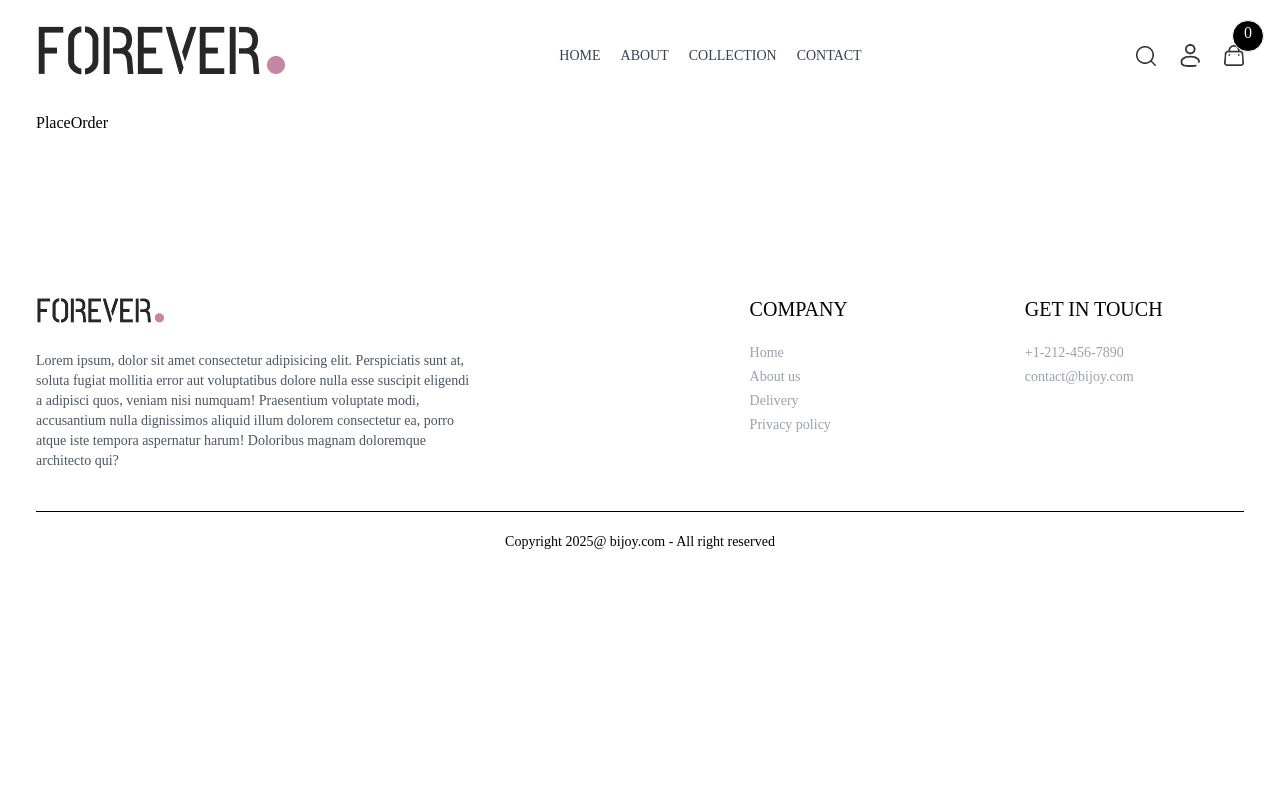
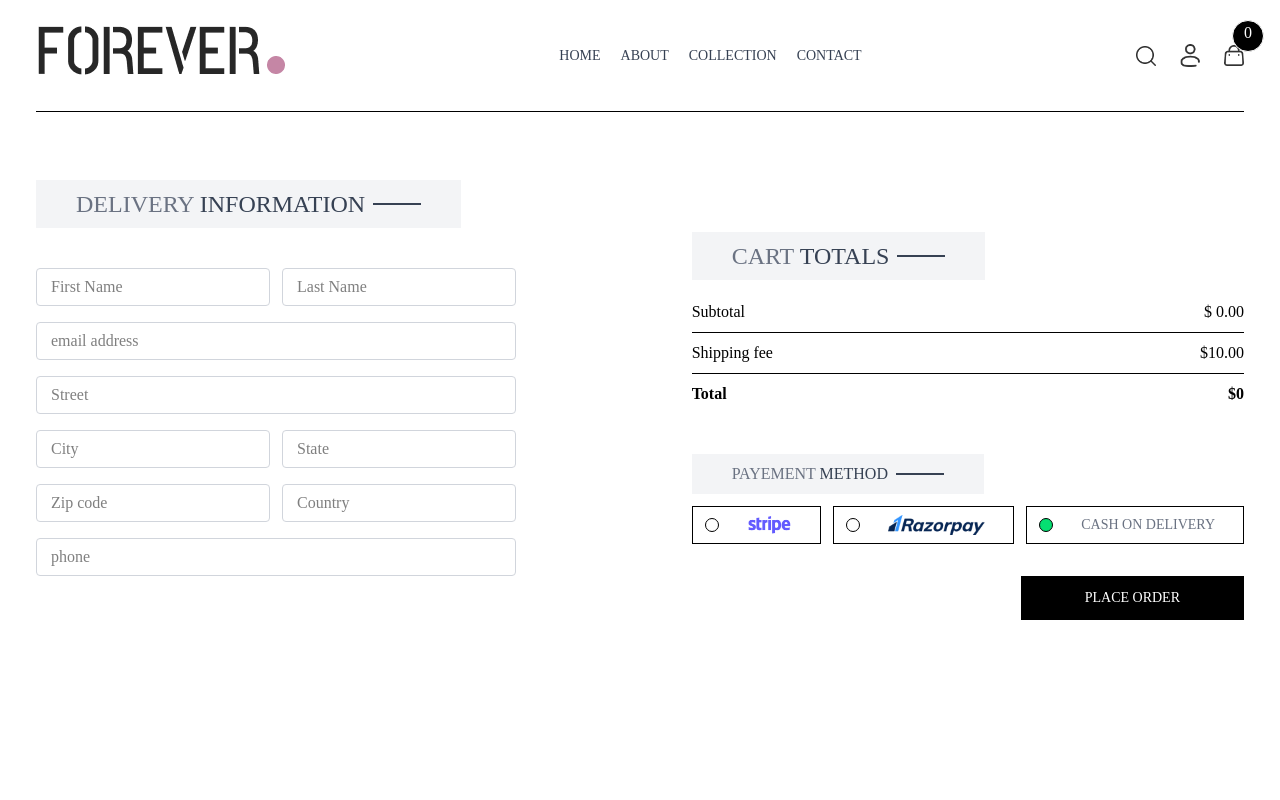
Before and after one commit to Zohirul-Islam/fashionshop, a React (Vite) app in the folder frontend/: page /place-orders in a window 1280 px wide. Shown: the top 800 px of the page. Built offline with nearby package versions, Linux system fonts and the light colour scheme.

Commit message:
cart section done

```diff
--- a/frontend/package.json
+++ b/frontend/package.json
@@ -1,16 +1,13 @@
 {
   "name": "frontend",
   "private": true,
-  "homepage": "https://github.com/Zohirul-Islam/fashonshop.git",
   "version": "0.0.0",
   "type": "module",
   "scripts": {
     "dev": "vite",
     "build": "vite build",
     "lint": "eslint .",
-    "preview": "vite preview",
-    "predeploy": "npm run build",
-    "deploy": "gh-pages -d build"
+    "preview": "vite preview"
   },
   "dependencies": {
     "@tailwindcss/vite": "^4.1.11",
--- /dev/null
+++ b/frontend/src/components/CartTotal.jsx
@@ -0,0 +1,32 @@
+import React, { useContext } from 'react'
+import { shopContext } from '../context/Shopcontext'
+import Title from './Title';
+
+const CartTotal = () => {
+    const {currency,delivery_fee,getCartAmount} = useContext(shopContext);
+  return (
+    <div className='w-full'>
+        <div className='text-2xl'>
+            <Title txt1={'CART'} txt2={'TOTALS'}/>
+        </div>
+        <div className="flex flex-col gap-2 mt-2">
+            <div className="flex justify-between">
+                <p>Subtotal</p>
+                <p>{currency} {getCartAmount()}.00</p>
+            </div>
+            <hr />
+            <div className="flex justify-between">
+                <p>Shipping fee</p>
+                <p>{currency}{delivery_fee}.00</p>
+            </div>
+            <hr />
+            <div className='flex justify-between'>
+                <b>Total</b>
+                <b>{currency}{getCartAmount() === 0 ? 0 : getCartAmount() + delivery_fee}</b>
+            </div>
+        </div>
+    </div>
+  )
+}
+
+export default CartTotal
--- a/frontend/src/components/Title.jsx
+++ b/frontend/src/components/Title.jsx
@@ -5,6 +5,7 @@
     <div className='inline-flex items-center gap-2 mb-3 bg-gray-100 px-10 py-2'>
         <p className='text-gray-500'>{txt1} <span className='text-gray-700 font-medium'>{txt2}</span></p>
         <p className='w-8 sm:w-12 h-[1px] sm:h-[2px] bg-gray-700'></p>
+
     </div>
   )
 }
--- a/frontend/src/context/Shopcontext.jsx
+++ b/frontend/src/context/Shopcontext.jsx
@@ -1,15 +1,17 @@
 import { createContext, useEffect, useState } from "react";
 import { products } from "../assets/assets";
 import { toast } from "react-toastify";
+import { useNavigate } from "react-router-dom";
 export const shopContext = createContext();
 
-const ShopContextProvider = ({children}) =>{
-    const currency = '$';
+const ShopContextProvider = ({ children }) => {
+  const currency = "$";
 
   const delivery_fee = 10;
-    const [search,setSerch] = useState('');
-    const [showSearch,setShowSerch] = useState(false);
-    const [cartItem,setCartItem] = useState({});
+  const [search, setSerch] = useState("");
+  const [showSearch, setShowSerch] = useState(false);
+  const [cartItem, setCartItem] = useState({});
+  const navigate = useNavigate()
 
   const addToCart = async (itemId, size) => {
     // Check if size is selected
@@ -48,18 +50,47 @@
     }
     return totalCount;
   };
+  const updateQuantity = async (itemId, size, quantity) => {
+    let cartData = structuredClone(cartItem);
+    cartData[itemId][size] = quantity;
+    setCartItem(cartData);
+  };
+  const getCartAmount = () =>{
+    let totalAmout = 0;
+    for(const items in cartItem){
+        let productIfo = products.find(product=>product._id === items);
+        for(const item in cartItem[items]){
+            try {
+              if (cartItem[items][item] > 0) {
+                totalAmout += productIfo.price * cartItem[items][item]
+              }
+            } catch (error) {
 
-useEffect(()=>{
-    console.log(getCartCount());
-})
-   const value = {
-        products,currency,delivery_fee,search,setSerch,showSearch,setShowSerch,cartItem,addToCart,getCartCount
+            }
+        }
+    }
+    return totalAmout
   }
 
-    return (
-        <shopContext.Provider value={value}>
-            {children}
-        </shopContext.Provider>
-    )
-}
-export default ShopContextProvider
+  useEffect(() => {
+    console.log(getCartCount());
+  });
+  const value = {
+    products,
+    currency,
+    delivery_fee,
+    search,
+    setSerch,
+    showSearch,
+    setShowSerch,
+    cartItem,
+    addToCart,
+    getCartCount,
+    updateQuantity,
+    getCartAmount,
+    navigate
+  };
+
+  return <shopContext.Provider value={value}>{children}</shopContext.Provider>;
+};
+export default ShopContextProvider;
--- a/frontend/src/pages/Cart.jsx
+++ b/frontend/src/pages/Cart.jsx
@@ -1,8 +1,69 @@
-import React from 'react'
+import { useContext, useEffect, useState } from "react"
+import { shopContext } from "../context/Shopcontext"
+import Title from "../components/Title";
+import { assets } from "../assets/assets";
+import CartTotal from "../components/CartTotal";
 
 const Cart = () => {
+const { products, currency, cartItem,updateQuantity,navigate } = useContext(shopContext);
+const [cartData, setCartData] = useState([]);
+
+useEffect(() => {
+  const tempData = [];
+
+  for (const itemId in cartItem) {
+    for (const size in cartItem[itemId]) {
+      const quantity = cartItem[itemId][size];
+      if (quantity > 0) {
+        tempData.push({
+          _id: itemId,
+          size: size,
+          quantity: quantity
+        });
+      }
+    }
+  }
+
+  setCartData(tempData); // ✅ update the state
+}, [cartItem]); // ✅ Add cartItem as dependency
+
   return (
-    <div>Cart</div>
+    <div className="border-t pt-14">
+      <div className="text-2xl mb-3">
+        <Title txt1={'Your'} txt2={'Cart'}/>
+      </div>
+      <div>
+        {
+          cartData.map((item,index)=>{
+            const productData = products.find((product)=>product._id === item._id );
+            return (
+              <div key={index} className="py-4 border-t border-b text-gray-700 grid grid-cols-[4fr_0.5fr_0.5fr] sm:grid-cols-[4fr_2fr_0.5fr] items-center gap-4">
+                  <div className="flex items-start gap-6">
+                    <img src={productData.image[0]} className="w-16 sm:w-20" alt="" />
+                    <div>
+                      <p className="text-xs sm:text-lg font-medium">{productData.name}</p>
+                      <div className="flex items-center gap-5 mt-2">
+                          <p>{currency}{productData.price}</p>
+                          <p className="px-2 sm:px-3 sm:py-1 border bg-slate-50">{item.size}</p>
+                      </div>
+                    </div>
+                  </div>
+                  <input onChange={(e)=>e.target.value === '' || e.target.value === '0' ? null :updateQuantity(item._id,item.size,Number(e.target.value))} className="border max-10 sm:max-w-20 px-1 sm:px-2 py-1" type="number"  min={1} defaultValue={item.quantity} />
+                  <img onClick={()=>updateQuantity(item._id,item.size,0)} className="w-4 mr-4 sm:w-5 cursor-pointer" src={assets.bin_icon} alt="" />
+              </div>
+            )
+          })
+        }
+      </div>
+      <div className="flex justify-end my-20">
+          <div className="w-full sm:w-[450px]">
+            <CartTotal/>
+            <div className="w-full text-end">
+              <button onClick={()=>navigate('/place-orders')} className="bg-black text-white text-sm my-8 px-8 py-3 cursor-pointer">PROCEED TO CHECKOUT</button>
+            </div>
+          </div>
+      </div>
+    </div>
   )
 }
 
--- a/frontend/src/pages/PlaceOrder.jsx
+++ b/frontend/src/pages/PlaceOrder.jsx
@@ -1,9 +1,99 @@
-import React from 'react'
+import React, { useContext, useState } from "react";
+import Title from "../components/Title";
+import CartTotal from "../components/CartTotal";
+import { assets } from "../assets/assets";
+import { shopContext } from "../context/Shopcontext";
 
 const PlaceOrder = () => {
+  const [method,setMethod] = useState('cod');
+  const {navigate} = useContext(shopContext);
   return (
-    <div>PlaceOrder</div>
-  )
-}
+    <div className="flex flex-col sm:flex-row justify-between gap-4 pt-5 sm:pt-14 border-t min-h-[80vh]">
+      {/* left side */}
+      <div className="flex flex-col gap-4 w-full sm:max-w-[480px]">
+        <div className="text-xl sm:text-2xl my-3">
+          <Title txt1={"DELIVERY"} txt2={"INFORMATION"} />
+        </div>
+        <div className="flex gap-3">
+          <input
+            className="border border-gray-300 rounded px-3.5 w-full py-1.5"
+            type="text"
+            placeholder="First Name"
+          />
+          <input
+            className="border border-gray-300 rounded px-3.5 w-full py-1.5"
+            type="text"
+            placeholder="Last Name"
+          />
+        </div>
+        <input
+          className="border border-gray-300 rounded px-3.5 w-full py-1.5"
+          type="email"
+          placeholder="email address"
+        />
+        <input
+          className="border border-gray-300 rounded px-3.5 w-full py-1.5"
+          type="text"
+          placeholder="Street"
+        />
+        <div className="flex gap-3">
+          <input
+            className="border border-gray-300 rounded px-3.5 w-full py-1.5"
+            type="text"
+            placeholder="City"
+          />
+          <input
+            className="border border-gray-300 rounded px-3.5 w-full py-1.5"
+            type="text"
+            placeholder="State"
+          />
+        </div>
+        <div className="flex gap-3">
+          <input
+            className="border border-gray-300 rounded px-3.5 w-full py-1.5"
+            type="number"
+            placeholder="Zip code"
+          />
+          <input
+            className="border border-gray-300 rounded px-3.5 w-full py-1.5"
+            type="text"
+            placeholder="Country"
+          />
+        </div>
+        <input
+          className="border border-gray-300 rounded px-3.5 w-full py-1.5"
+          type="number"
+          placeholder="phone"
+        />
+      </div>
+      {/* right side */}
+      <div className="mt-8">
+        <div className="mt-8 min-w-80">
+          <CartTotal />
+        </div>
+        <div className="mt-12">
+          <Title txt1={"PAYEMENT"} txt2={"METHOD"} />
+          <div className="flex gap-3 flex-col lg:flex-row">
+            <div onClick={()=>setMethod('stripe')} className="flex items-center gap-3 border p-2 px-3 cursor-pointer">
+              <p className={`min-w-3.5 h-3.5 border rounded-full ${method == 'stripe' ? 'bg-green-400':''}`}></p>
+              <img className="h-5 mx-4" src={assets.stripe_logo} alt="" />
+            </div>
+            <div onClick={()=>setMethod('razorpay')} className="flex items-center gap-3 border p-2 px-3 cursor-pointer">
+              <p className={`min-w-3.5 h-3.5 border rounded-full ${method == 'razorpay' ? 'bg-green-400':''}`}></p>
+              <img className="h-5 mx-4" src={assets.razorpay_logo} alt="" />
+            </div>
+            <div onClick={()=>setMethod('cod')} className="flex items-center gap-3 border p-2 px-3 cursor-pointer">
+              <p className={`min-w-3.5 h-3.5 border rounded-full ${method == 'cod' ? 'bg-green-400':''}`}></p>
+              <p className="text-gray-500 text-sm font-medium mx-4">CASH ON DELIVERY</p>
+            </div>
+          </div>
+        </div>
+        <div className="w-full text-end mt-8">
+          <button onClick={()=>navigate('/orders')} className="bg-black text-white px-16 py-3 text-sm">PLACE ORDER</button>
+        </div>
+      </div>
+    </div>
+  );
+};
 
-export default PlaceOrder
+export default PlaceOrder;
```
Lines whose indentation alone changed are shown as unchanged.
